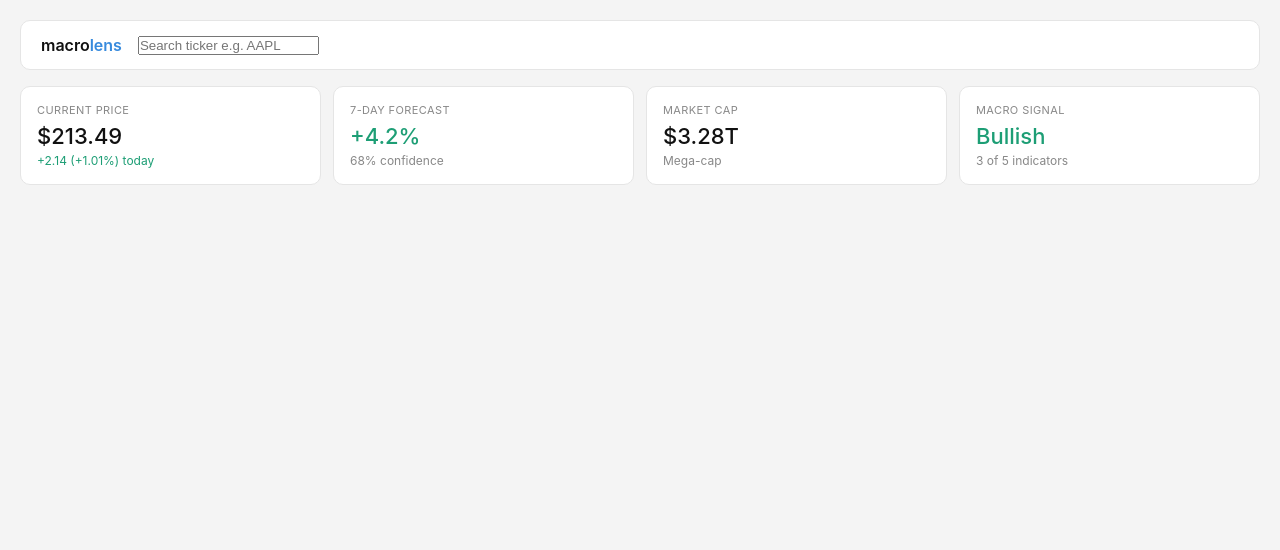
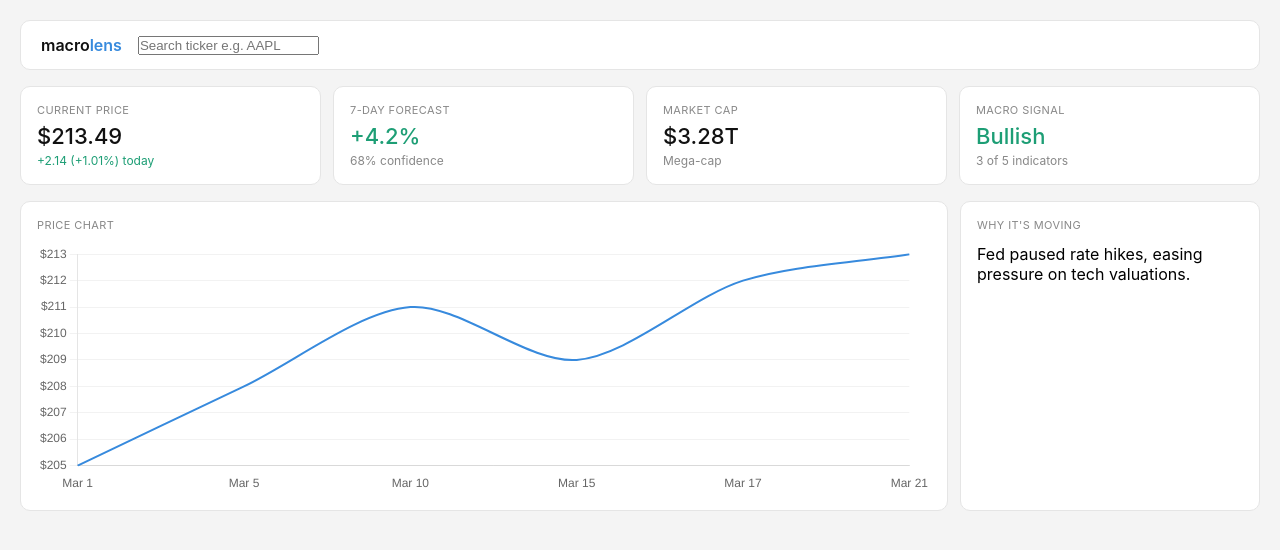
Before and after one commit to aasherts/macrolens, a React (Create React App) app in the folder frontend/: page / in a window 1280 px wide. Shown: the top 550 px of the page. Built offline with nearby package versions, Linux system fonts and the light colour scheme.

Commit message:
add price chart and why it's moving panel

```diff
--- a/frontend/src/App.css
+++ b/frontend/src/App.css
@@ -71,3 +71,30 @@ body {
 
 .up { color: #1D9E75; }
 .down { color: #E24B4A; }
+.main-grid {
+  display: grid;
+  grid-template-columns: 1fr 300px;
+  gap: 12px;
+  margin-bottom: 16px;
+}
+
+.card {
+  background: white;
+  border-radius: 10px;
+  border: 1px solid #e5e5e5;
+  padding: 16px;
+}
+
+.card-title {
+  font-size: 11px;
+  color: #888;
+  text-transform: uppercase;
+  letter-spacing: 0.4px;
+  margin-bottom: 12px;
+}
+
+.chart-wrapper {
+  position: relative;
+  width: 100%;
+  height: 250px;
+}
--- a/frontend/src/App.js
+++ b/frontend/src/App.js
@@ -1,5 +1,42 @@
 import React from 'react';
 import './App.css';
+import { Line } from 'react-chartjs-2';
+import {
+  Chart as ChartJS,
+  LineElement,
+  PointElement,
+  LinearScale,
+  CategoryScale,
+  Filler,
+  Tooltip,
+} from 'chart.js';
+
+ChartJS.register(LineElement, PointElement, LinearScale, CategoryScale, Filler, Tooltip);
+
+const priceData = {
+  labels: ['Mar 1','Mar 5','Mar 10','Mar 15','Mar 17','Mar 21'],
+  datasets: [
+    {
+      label: 'Price',
+      data: [205, 208, 211, 209, 212, 213],
+      borderColor: '#378ADD',
+      borderWidth: 2,
+      pointRadius: 0,
+      tension: 0.3,
+      fill: false,
+    }
+  ]
+};
+
+const chartOptions = {
+  responsive: true,
+  maintainAspectRatio: false,
+  plugins: { legend: { display: false } },
+  scales: {
+    x: { grid: { display: false } },
+    y: { grid: { color: 'rgba(0,0,0,0.05)' }, ticks: { callback: v => '$' + v } }
+  }
+};
 
 function App() {
   return (
@@ -32,6 +69,20 @@ function App() {
         </div>
       </div>
 
+      <div className="main-grid">
+        <div className="card">
+          <div className="card-title">Price chart</div>
+          <div className="chart-wrapper">
+            <Line data={priceData} options={chartOptions} />
+          </div>
+        </div>
+
+        <div className="card">
+          <div className="card-title">Why it's moving</div>
+          <p>Fed paused rate hikes, easing pressure on tech valuations.</p>
+        </div>
+      </div>
+
     </div>
   );
 }
```
